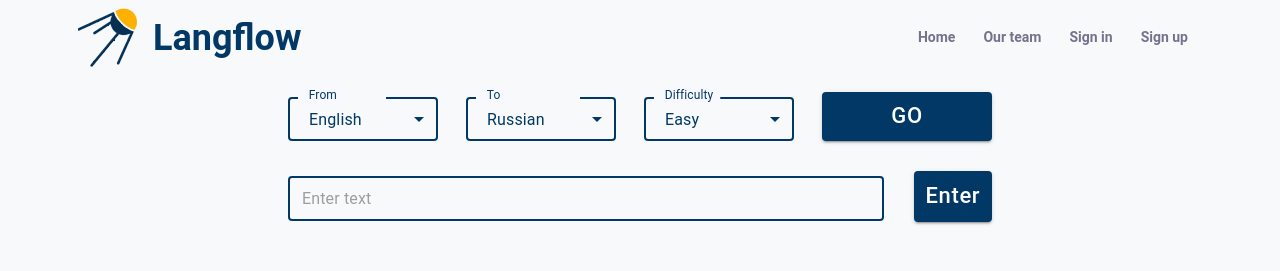
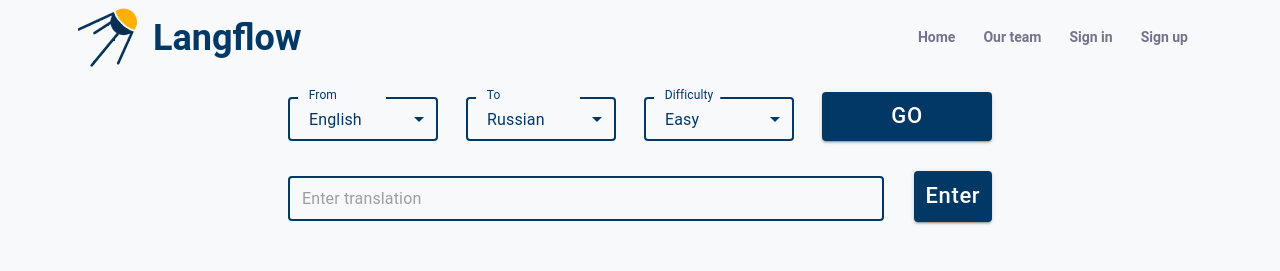
Before and after one commit to Alkhimovmv/langflow, a React (Create React App) app in the folder frontend/: page /question in a window 1280 px wide. Shown: the top 271 px of the page. Built offline with nearby package versions, Linux system fonts and the light colour scheme; no server answers.

Commit message:
edit placeholder

```diff
--- a/frontend/src/components/Question/Question.tsx
+++ b/frontend/src/components/Question/Question.tsx
@@ -108,7 +108,7 @@ const Question = () => {
                         <TextField
                           className={classes.textField}
                           fullWidth
-                          placeholder="Enter text"
+                          placeholder="Enter translation"
                           autoComplete="off"
                           onChange={handleInputChange}
                           value={user_answer}
```
